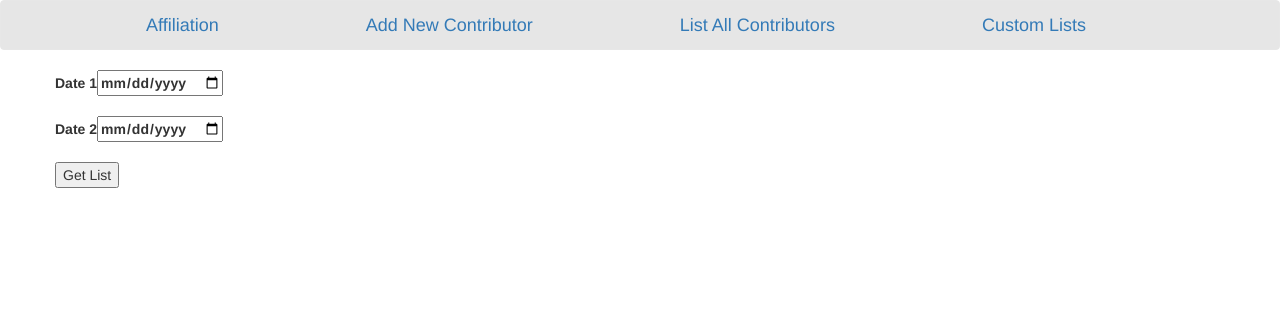
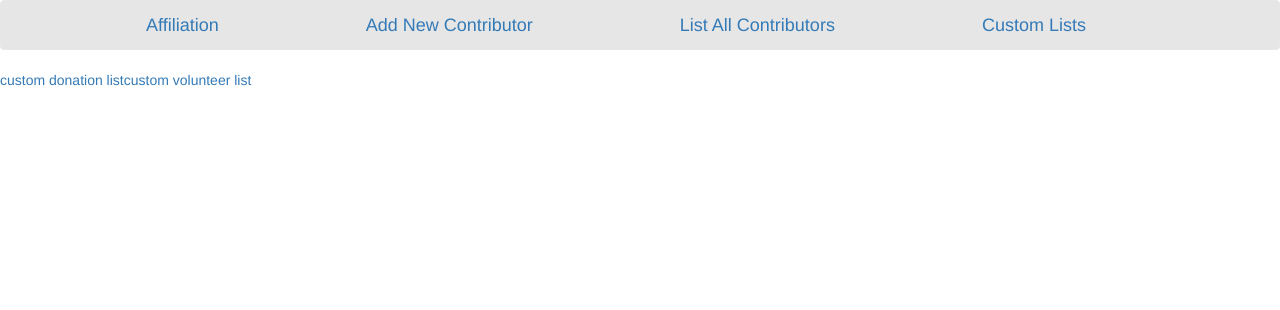
Before and after one commit to royschuyler/nfp, a Node server app: page /home in a window 1280 px wide. Shown: the top 310 px of the page. Run offline with Node 20, Linux system fonts and the light colour scheme; some libraries are stand-ins or nearby versions.

Commit message:
added query views for vol and donor, console logging new query results for dates worked

```diff
--- a/app8.js
+++ b/app8.js
@@ -14,35 +14,68 @@ var db = new sqlite3.Database('Tester3');
 app.set('view engine', 'jade');
 app.use(express.static('www'));
 
+
 //--------------------------------------------------------------------------------------------
   app.get('/home', function(req, res) {
-    // db.('SELECT * From Donation WHERE Date BETWEEN' + "'" + req.body.Date1 + "'"  + 'AND' + "'" + req.body.Date2 + "'",
     res.render('home')
+  });
+//--------------------------------------------------------------------------------------------
+  app.get('/donation-query', function(req, res) {
+    res.render('donation-query')
+  });
+//--------------------------------------------------------------------------------------------
+
+  app.get('/volunteer-query', function(req, res) {
+    res.render('volunteer-query')
+  });
+//--------------------------------------------------------------------------------------------
+
+
+
+//--------------------------------------------------------------------------------------------
+  app.post('/donation-query', function(req, res) {
+
+    var date1 = req.body.date1 + 'e' + req.body.date2
+    var date2 = req.body.date2
+
+     //db.run('INSERT INTO Query(Date1, Date2)VALUES(' + "'" + date1 + "'," + "'" + date2 + "'" + ')');
+
+     res.redirect('/donation-query/' + date1)
   });
 
 //--------------------------------------------------------------------------------------------
+  app.post('/volunteer-query', function(req, res) {
 
-//--------------------------------------------------------------------------------------------
-  app.post('/home', function(req, res) {
-    // console.log(req.body)
     var date1 = req.body.date1 + 'e' + req.body.date2
     var date2 = req.body.date2
 
-     db.run('INSERT INTO Query(Date1, Date2)VALUES(' + "'" + date1 + "'," + "'" + date2 + "'" + ')');
+     //db.run('INSERT INTO Query(Date1, Date2)VALUES(' + "'" + date1 + "'," + "'" + date2 + "'" + ')');
 
-     res.redirect('/home/' + date1)
+     res.redirect('/volunteer-query/' + date1)
   });
 //--------------------------------------------------------------------------------------------
 
-  app.get('/home/:id', function(req, res) {
+  app.get('/donation-query/:id', function(req, res) {
     var id = req.params.id;
     var split = id.split('e');
-    console.log(split)
+    var date1 = split[0];
+    var date2 = split[1];
+    db.all('SELECT * From Donation JOIN Donor ON Donation.DonorID = Donor.PrimaryID WHERE Date BETWEEN' + "'" + date1 + "'"  + 'AND' + "'" + date2 + "'", function(err, rows) {
+      console.log(rows)
+    });
+    res.render('donation-query')
+  });
+//--------------------------------------------------------------------------------------------
 
-    console.log(split[0])
-    console.log(split[1])
-
-    res.render('home-query')
+  app.get('/volunteer-query/:id', function(req, res) {
+    var id = req.params.id;
+    var split = id.split('e');
+    var date1 = split[0];
+    var date2 = split[1];
+    db.all('SELECT * From Volunteer JOIN Donor ON Volunteer.VolunteerID = Donor.PrimaryID WHERE Date BETWEEN' + "'" + date1 + "'"  + 'AND' + "'" + date2 + "'", function(err, rows) {
+      console.log(rows)
+    });
+    res.render('volunteer-query')
   });
 //--------------------------------------------------------------------------------------------
 
--- a/views/home.jade
+++ b/views/home.jade
@@ -1,14 +1,4 @@
 include ./header.jade
-div.container
-  form.form-horizontal(action='/home',method='post')
-      div.form-group(data-role='fieldcontain')
-        fieldset(data-role='controlgroup')
-          label(for='date') Date 1
-             input(id='date',type='date',value='',placeholder='10/27/1981',name='date1')
-      div.form-group(data-role='fieldcontain')
-        fieldset(data-role='controlgroup')
-          label(for='date') Date 2
-             input(id='date',type='date',value='',placeholder='10/27/1981',name='date2')
-      div.form-group(data-role='fieldcontain')
-        input(type='submit',value='Get List',data-transition='fade', data-theme='c')
+a(href='/donation-query') custom donation list
+a(href='/volunteer-query') custom volunteer list
 include ./footer.jade
--- /dev/null
+++ b/views/volunteer-query-id.jade
@@ -0,0 +1,4 @@
+include ./header.jade
+h1 vol-qu
+
+include ./footer.jade
```
Also changed, not shown: views/donation-query.jade (added, +15 -0 lines), views/volunteer-query.jade (added, +15 -0 lines), views/donation-query-id.jade (added).
